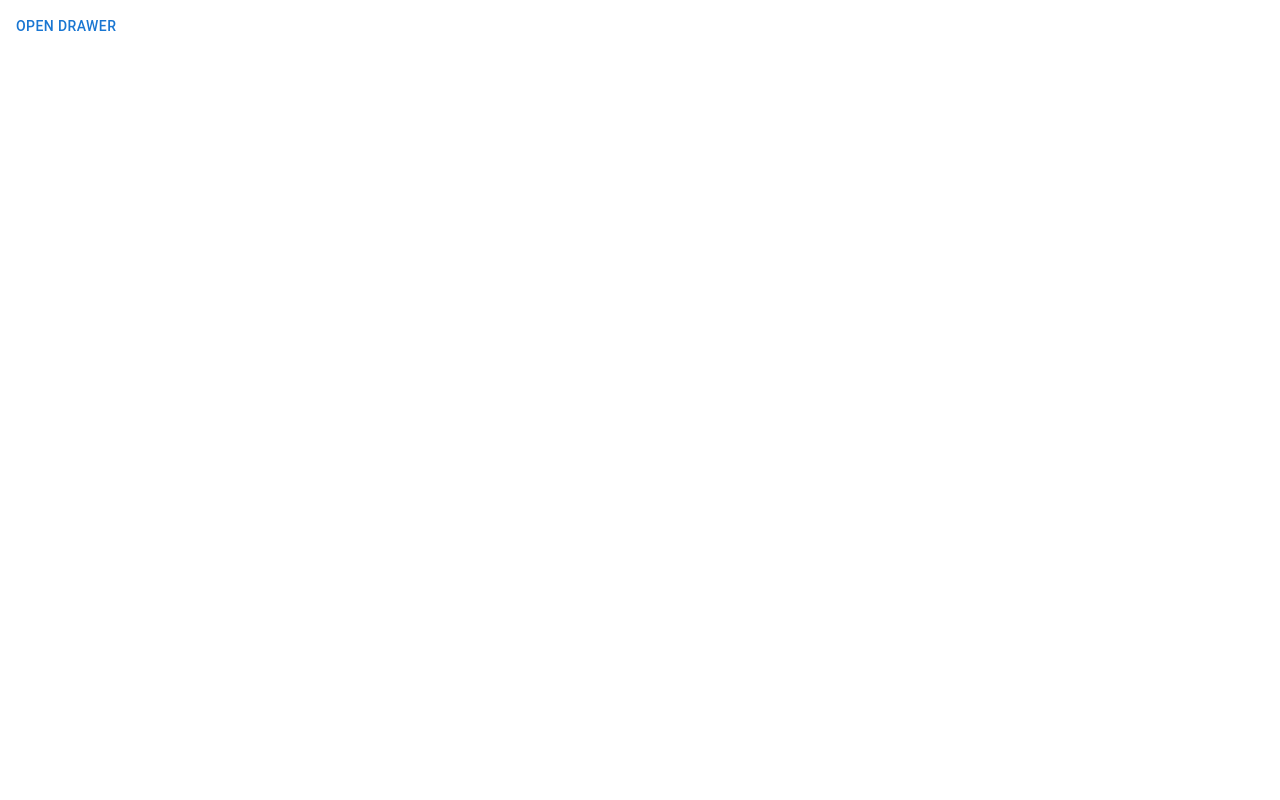
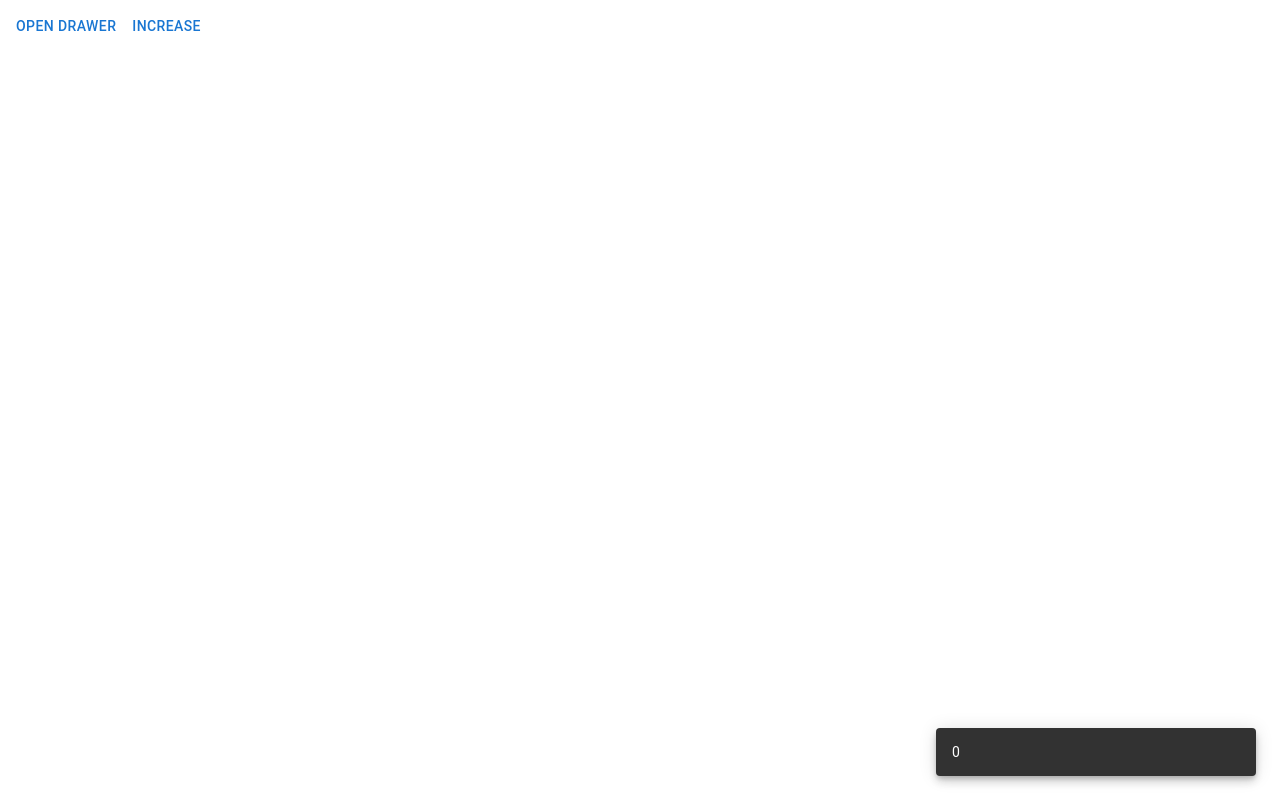
Before and after one commit to rimarayya/quality-management-frontend, a React (Vite) app: page / in a window 1280 px wide. Built offline with nearby package versions, Linux system fonts and the light colour scheme.

Commit message:
feat: add zustand state management.

```diff
--- a/package.json
+++ b/package.json
@@ -16,7 +16,8 @@
     "@mui/icons-material": "^6.1.3",
     "@mui/material": "^6.1.3",
     "react": "^18.3.1",
-    "react-dom": "^18.3.1"
+    "react-dom": "^18.3.1",
+    "zustand": "^5.0.0-rc.2"
   },
   "devDependencies": {
     "@eslint/js": "^9.11.1",
--- a/src/App.tsx
+++ b/src/App.tsx
@@ -12,11 +12,17 @@ import ListItemIcon from "@mui/material/ListItemIcon";
 import ListItemText from "@mui/material/ListItemText";
 import InboxIcon from "@mui/icons-material/MoveToInbox";
 import MailIcon from "@mui/icons-material/Mail";
+import { useCounterStore } from "./modules/common/stores/counter.store";
+import { Snackbar } from "@mui/material";
 
 function TemporaryDrawer() {
+  const { increase } = useCounterStore();
+
   const [open, setOpen] = useState(false);
 
   const toggleDrawer = (newOpen: boolean) => () => {
+    if (newOpen) increase();
+
     setOpen(newOpen);
   };
 
@@ -34,7 +40,9 @@ function TemporaryDrawer() {
           </ListItem>
         ))}
       </List>
+
       <Divider />
+
       <List>
         {["All mail", "Trash", "Spam"].map((text, index) => (
           <ListItem key={text} disablePadding>
@@ -53,6 +61,7 @@ function TemporaryDrawer() {
   return (
     <div>
       <Button onClick={toggleDrawer(true)}>Open drawer</Button>
+      <CounterIncreaser />
       <Drawer open={open} onClose={toggleDrawer(false)}>
         {DrawerList}
       </Drawer>
@@ -60,8 +69,28 @@ function TemporaryDrawer() {
   );
 }
 
+function CounterIncreaser() {
+  const increase = useCounterStore((state) => state.increase);
+
+  return <Button onClick={increase}>Increase</Button>;
+}
+
 function App() {
-  return <TemporaryDrawer />;
+  const counter = useCounterStore((state) => state.count);
+
+  return (
+    <>
+      <TemporaryDrawer />
+      <Box sx={{ width: 500 }}>
+        <Snackbar
+          open={true} // Always open
+          message={counter} // Text inside the Snackbar
+          autoHideDuration={null} // Prevent auto-hide
+          anchorOrigin={{ vertical: "bottom", horizontal: "right" }} // Position at bottom right
+        />
+      </Box>
+    </>
+  );
 }
 
 export default App;
--- /dev/null
+++ b/src/modules/common/stores/counter.store.ts
@@ -0,0 +1,16 @@
+import { create } from "zustand";
+
+interface ICounterStore {
+  /**
+   * Hello hi there here is the counter of the whole application.
+   */
+  count: number;
+  increase: () => any;
+  decrease: () => any;
+}
+
+export const useCounterStore = create<ICounterStore>((set) => ({
+  count: 0,
+  increase: () => set((state) => ({ count: state.count + 1 })),
+  decrease: () => set((state) => ({ count: state.count - 1 })),
+}));
```
Also changed, not shown: 1 other file (tests, documents, lock files or other folders).
